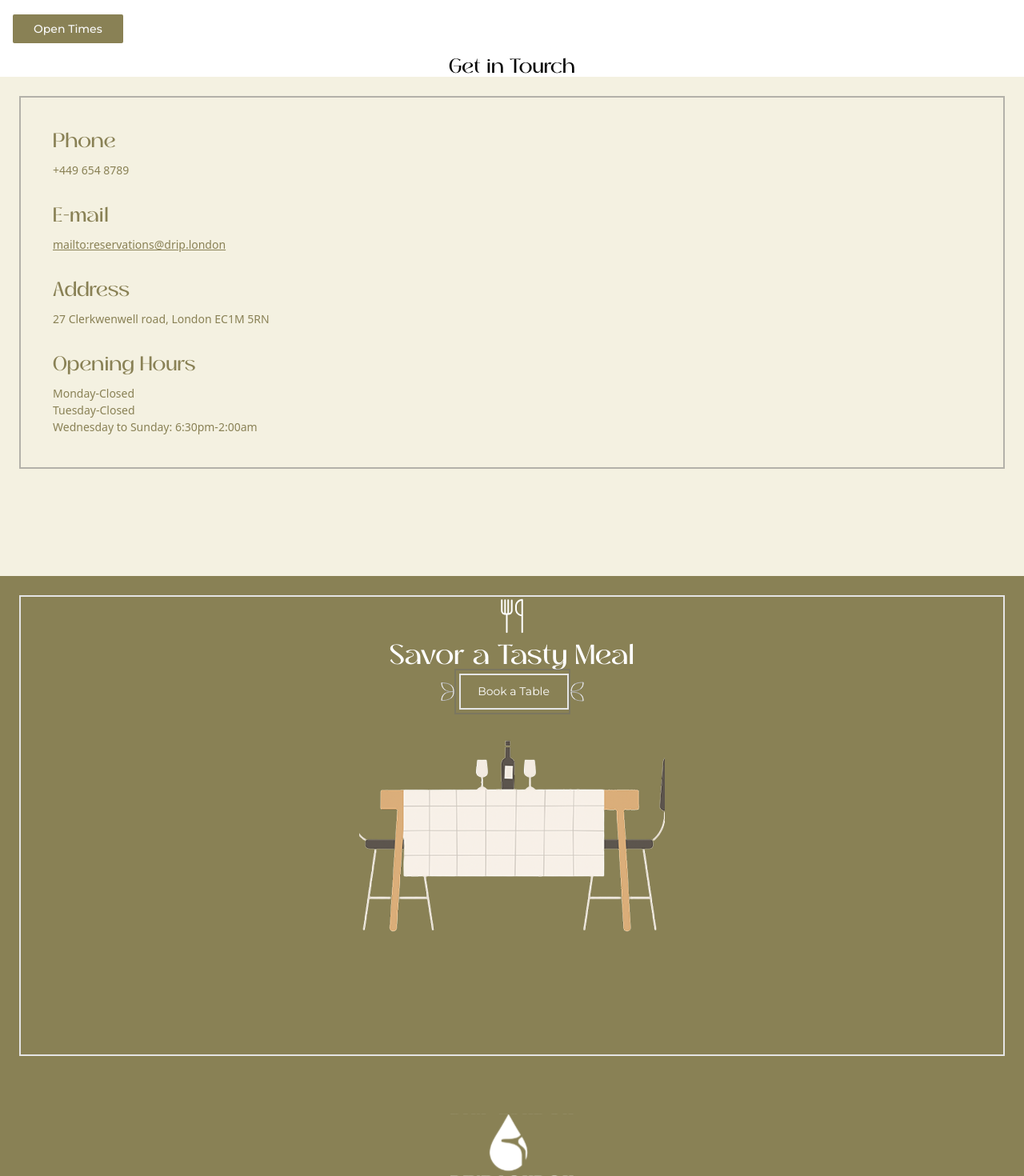
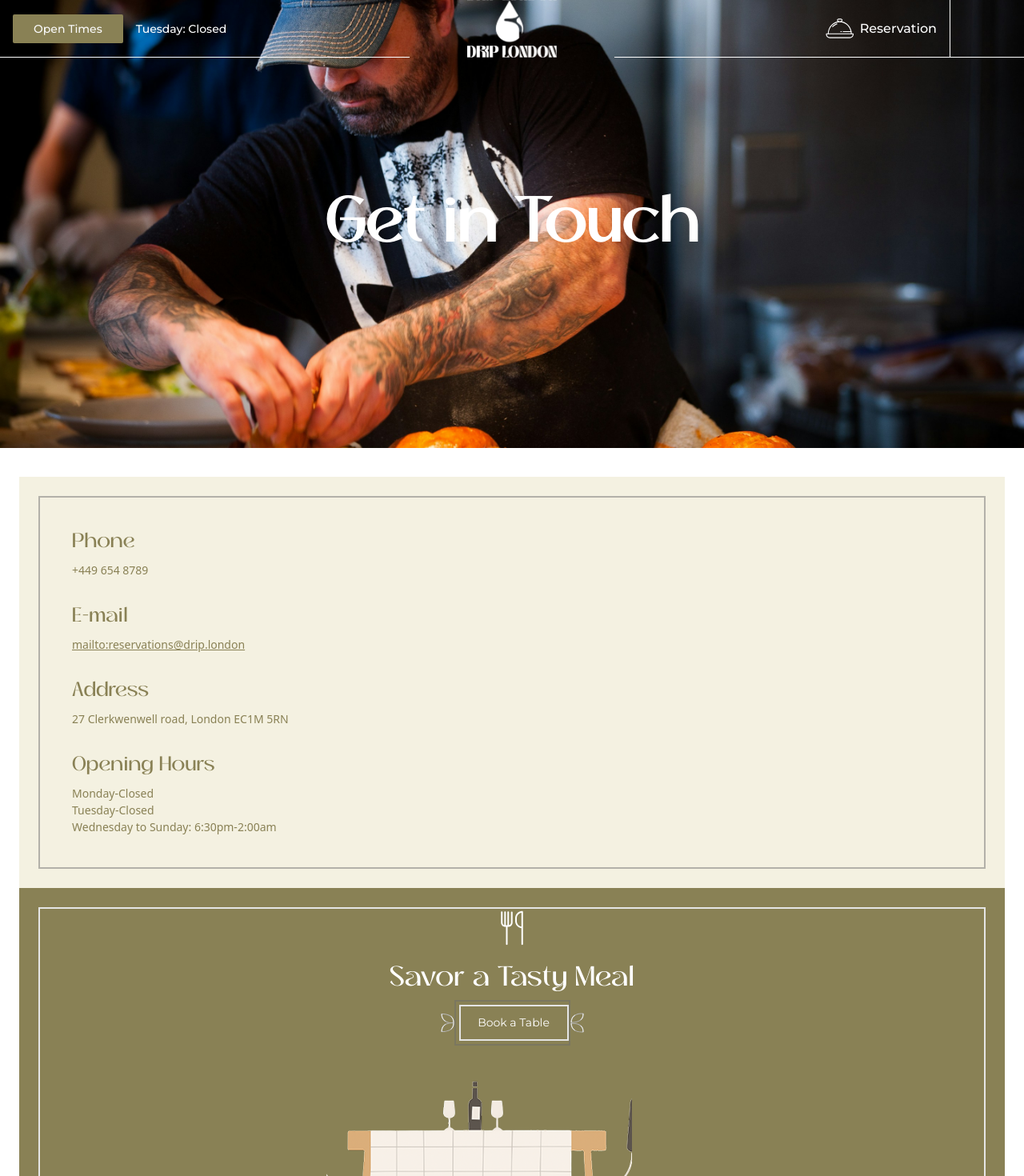
Before and after one commit to bright-web007/drip-london, a Next.js app: page /contact-us in a window 1280 px wide. Shown: the top 1470 px of the page at 80% size. Built offline with nearby package versions, Linux system fonts and the light colour scheme; some icons are missing.

Commit message:
add the hero design

```diff
--- a/src/blocks/Block15/Block15.tsx
+++ b/src/blocks/Block15/Block15.tsx
@@ -1,13 +1,24 @@
 import React from 'react'
-import {LayoutHeader} from '@/components/LayoutHeader/LayoutHeader';
-import contactbg from '@/assets/background/contact-bg.jpg'
+import Image from 'next/image';
+import contactbg from '@/assets/background/contact-bg.jpg';
 
 const Block15 = () => {
   return (
-   <div style={{ backgroundImage: `url(${contactbg})` }}
-     className="text-center">
-    <p className="font-thankslabs">Get in Tourch</p>
-   </div>
+    <div className="relative w-full h-[70vh] overflow-hidden mt-[-72px]">
+      <Image
+        src={contactbg}
+        alt="Menu"
+        className="w-full h-full object-cover group-hover:scale-110 transition-transform duration-500 ease-in-out"
+        width={400}
+        height={400}
+      />
+
+      <div className="absolute inset-0  flex items-center justify-center ">
+        <h1 className="font-thankslabs font-bold text-2xl md:text-[32px] xl:text-[50px] text-white">
+          Get in Touch
+        </h1>
+      </div>
+    </div>
   )
 }
 
--- a/src/blocks/Block16/Block16.tsx
+++ b/src/blocks/Block16/Block16.tsx
@@ -7,10 +7,10 @@ import dinning from '@/assets/dinning-table.png'
 
 const Block16 = () => {
   return (
-    <div className="">
+    <div className="pt-[36px] pr-[24px] pb-[55px] pl-[24px]">
 
-        <div className="flex h-[624px] p-[24px] flex-col gap-[10px] bg-[#F4F1E1]">
-         <div className="flex flex-col items-start self-stretch gap-[32px] border-2 border-[rgba(107,107,107,0.48)] p-[40px] ">
+        <div className="flex  p-[24px] flex-col gap-[10px] bg-[#F4F1E1]">
+         <div className=" flex flex-col items-start self-stretch gap-[32px] border-2 border-[rgba(107,107,107,0.48)] p-[40px] ">
 
               <div className="gap-[12px]">
                   <p className="font-thankslabs text-[16px] text-[#898155] not-italic font-[254px] leading-[30px] self-stretch">Phone</p>
@@ -47,7 +47,7 @@ const Block16 = () => {
 
         <div className="bg-[#898155] p-[24px]">
 
-               <div className="bg-[] border-2 flex flex-col place-items-center h-[576px] ">
+               <div className="bg-[] border-2 flex flex-col gap-[12px] place-items-center  ">
                       <div>
                           <Image src={fork} alt="fork and knife"  />
                       </div>
@@ -72,8 +72,8 @@ const Block16 = () => {
                               </div>
                       </div>
 
-                      <div>
-                             <Image src={dinning} alt='dinning table' />
+                      <div className="border-none  aspect-[463.5/309] max-w-[463.5px]">
+                             <Image src={dinning} alt='dinning table' className=" "/>
                       </div>
 
                </div>
```
